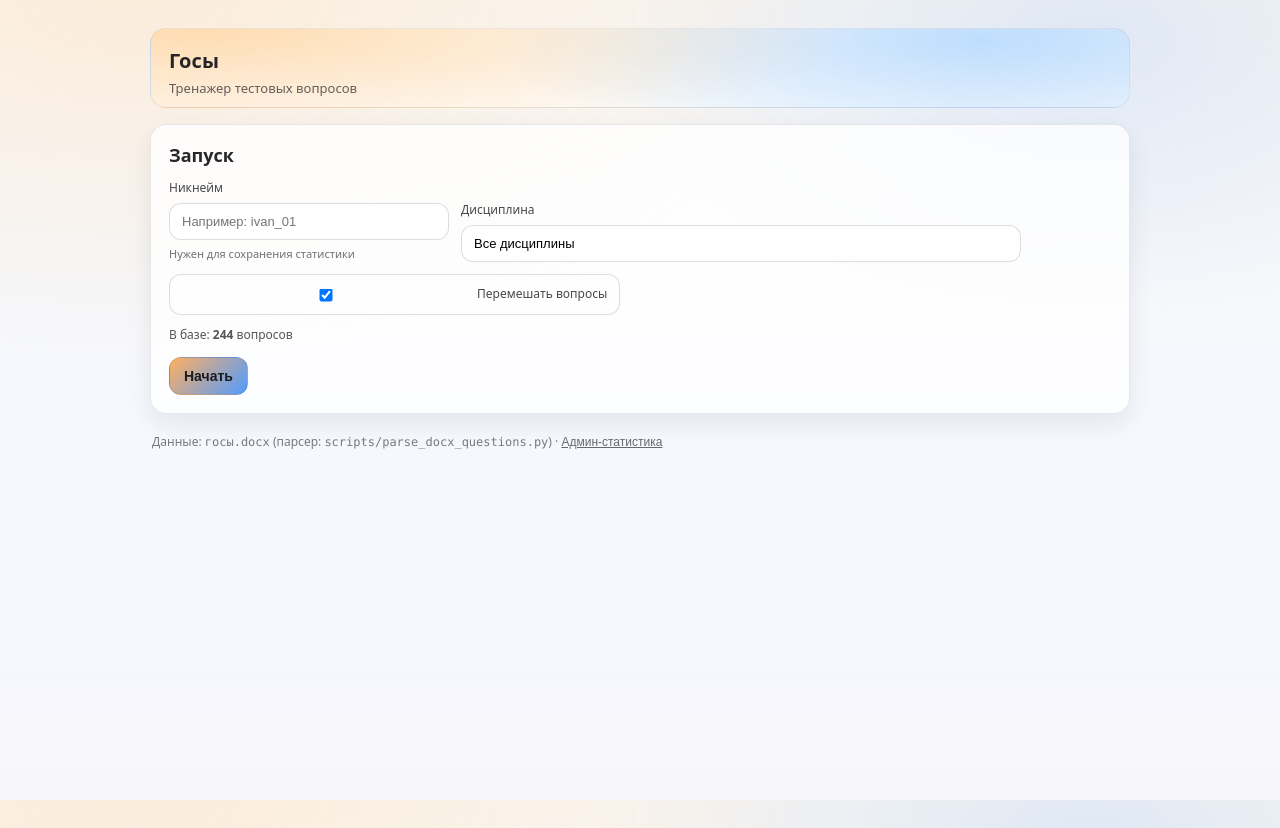
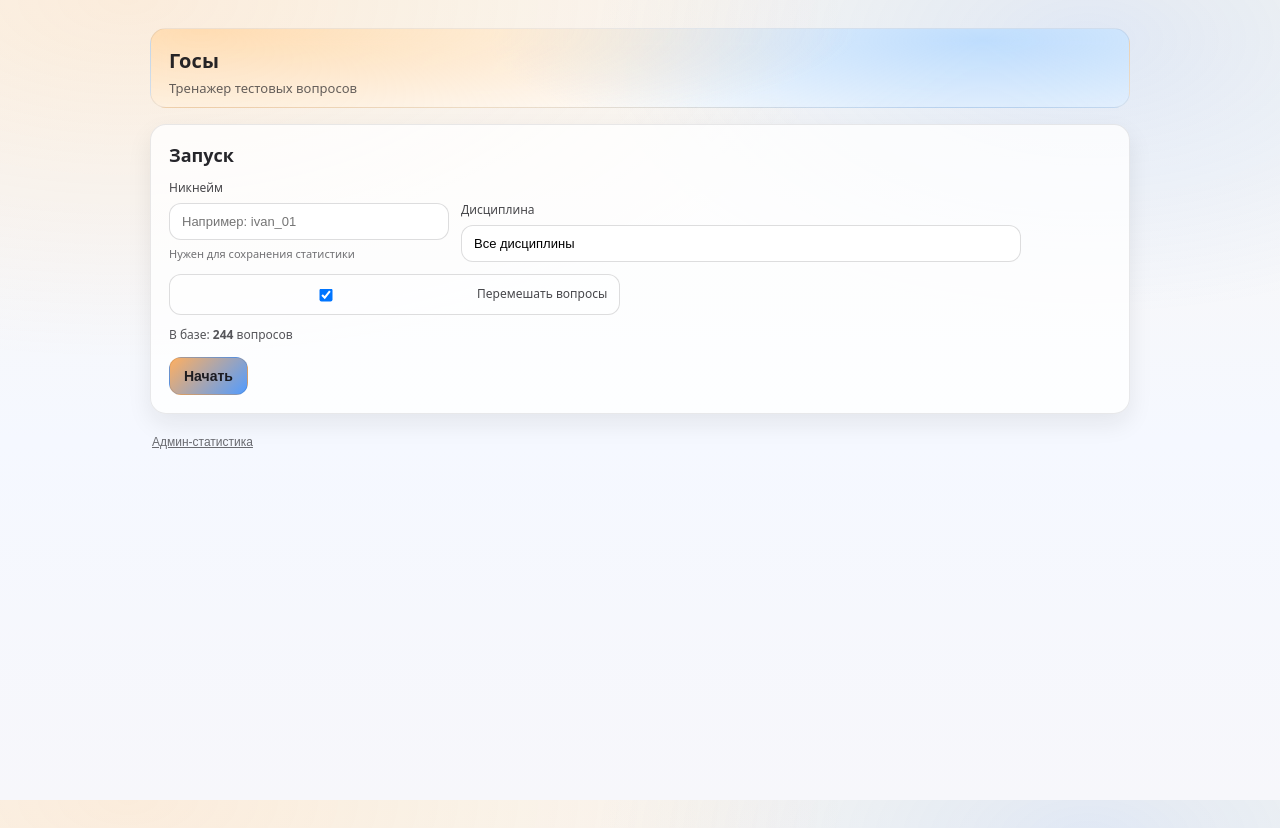
Before and after one commit to volfmessing-dev/exam, a React (Vite) app in the folder web/: page / in a window 1280 px wide. Built offline with nearby package versions, Linux system fonts and the light colour scheme.

Commit message:
Remove data source line from footer

```diff
--- a/web/src/App.tsx
+++ b/web/src/App.tsx
@@ -503,8 +503,6 @@ function App() {
       )}
 
       <footer className="footer">
-        Данные: <code>госы.docx</code> (парсер: <code>scripts/parse_docx_questions.py</code>)
-        {' · '}
         <button type="button" className="linkLike" onClick={openAdmin}>
           Админ-статистика
         </button>
```
